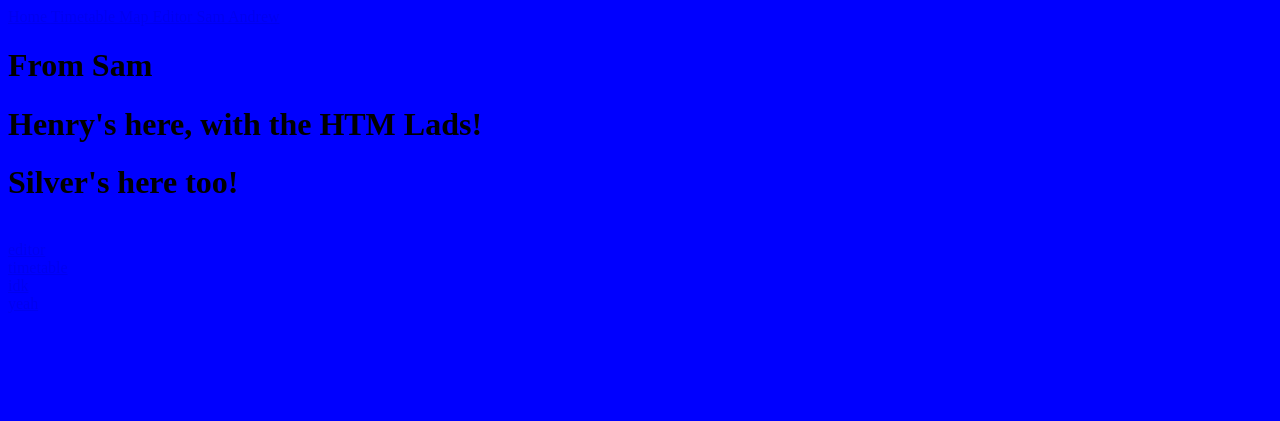
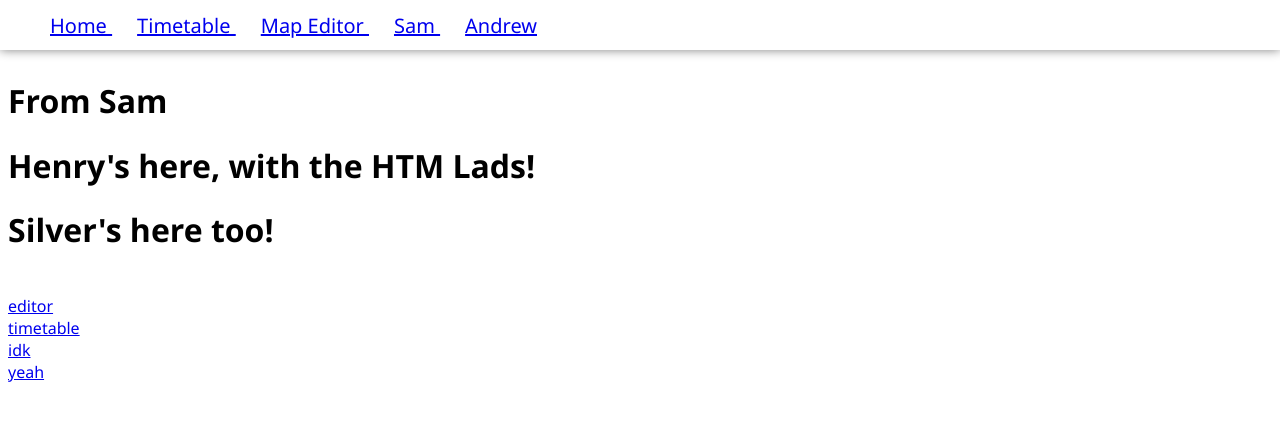
Before and after one commit to silvernio/map, a PHP site: page /index.php in a window 1280 px wide. Shown: the top 421 px of the page. Run offline with PHP 8.4, Linux system fonts and the light colour scheme.

Commit message:
better header

```diff
--- a/header.php
+++ b/header.php
@@ -10,7 +10,7 @@
     <script src="
 https://cdn.jsdelivr.net/npm/chart.js@4.5.1/dist/chart.umd.min.js
 "></script>
-    <link rel="stylesheet" href="style.css">
+    <link rel="stylesheet" href="/style.css">
 <body>
     <!-- nav -->
 <nav class="navbar" role="navigation" aria-label="main navigation">
@@ -60,3 +60,5 @@ https://cdn.jsdelivr.net/npm/chart.js@4.5.1/dist/chart.umd.min.js
     </div>
   </div>
 </nav>
+
+<div id="nav-offset"></div>
--- a/silver/style.css
+++ b/silver/style.css
@@ -1,3 +1,3 @@
 body {
-    background-color: red;
+    /* background-color: red; */
 }
--- a/style.css
+++ b/style.css
@@ -1,3 +1,25 @@
+
+nav {
+    box-shadow: 0 0px 10px grey;
+    display: flex;
+    height: 50px;
+    width: 100%;
+    position: absolute;
+    left: 0;
+    top: 0;
+    align-items: center;
+}
+
+nav a {
+    margin-right: 25px;
+    font-size: 20px;
+}
+
+#nav-offset {
+    height: 50px;
+    width: 100%;
+}
+
 body {
-    background-color: blue;
+    font-family: 'Segoe UI', Tahoma, Geneva, Verdana, sans-serif;
 }
```
